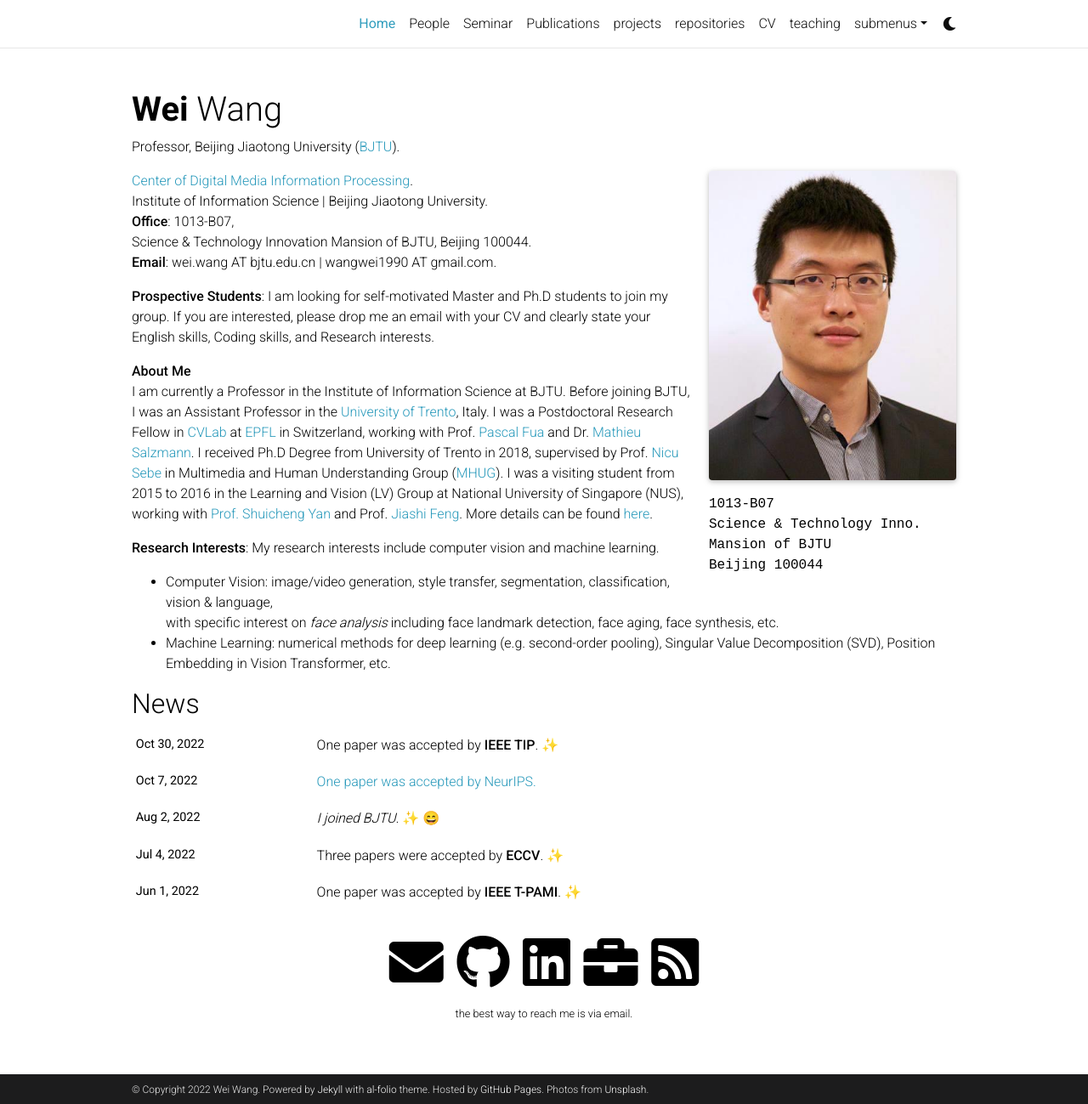
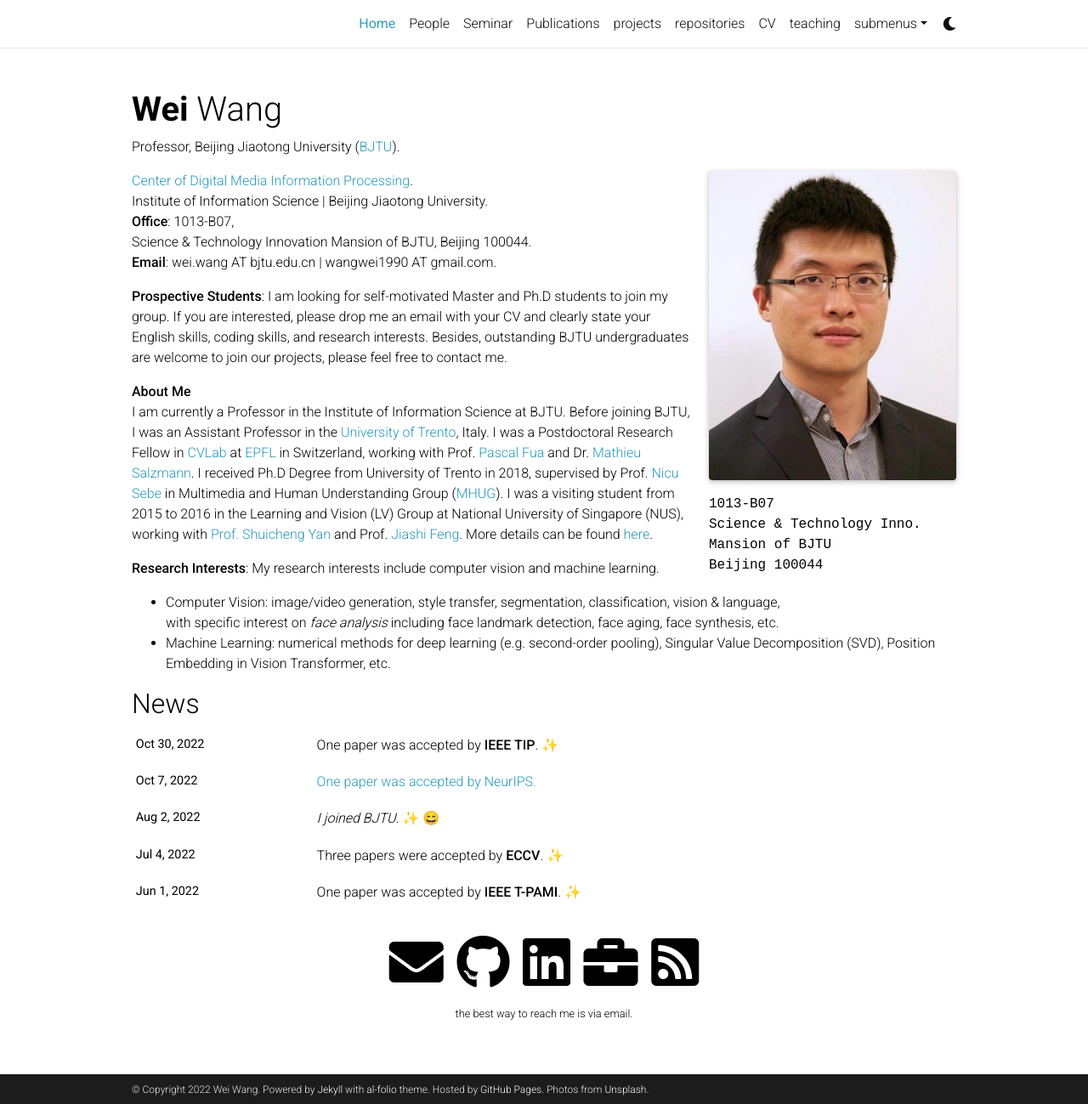
Before and after one commit to WeiWangTrento/WeiWangTrento.github.io, a Jekyll site: the page built from _pages/about.md, in a window 1280 px wide and 1299 px high. Shown: the whole window at 85% size. Built offline with Jekyll 4.4.1, drawn with Linux system fonts in a browser that asks for light colours; full-size pictures stand in for the smaller copies a plugin makes; emoji names are drawn with the system emoji font; comment, search, counter and statistics services are not loaded; a style sheet for code colours, icons or effects is not loaded.

Commit message:
Update about.md

```diff
--- a/_pages/about.md
+++ b/_pages/about.md
@@ -24,8 +24,8 @@ Science & Technology Innovation Mansion of BJTU, Beijing 100044. <br />
 **Email**: wei.wang AT bjtu.edu.cn | wangwei1990 AT gmail.com. <br />
 
 **Prospective Students**: I am looking for self-motivated Master and Ph.D students to join my group.
-If you are interested, please drop me an email with your CV and clearly state your English skills, Coding skills, and Research interests.
-
+If you are interested, please drop me an email with your CV and clearly state your English skills, coding skills, and research interests.
+Besides, outstanding BJTU undergraduates are welcome to join our projects, please feel free to contact me.
 
 **About Me** <br />
 I am currently a Professor in the Institute of Information Science at BJTU.
```
